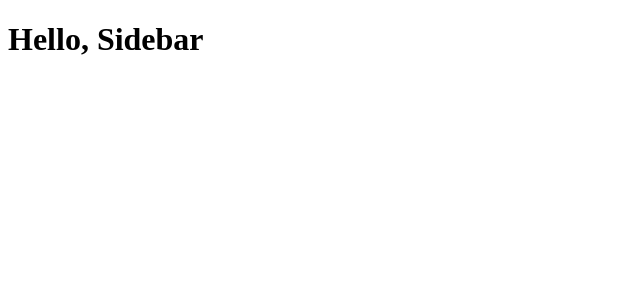
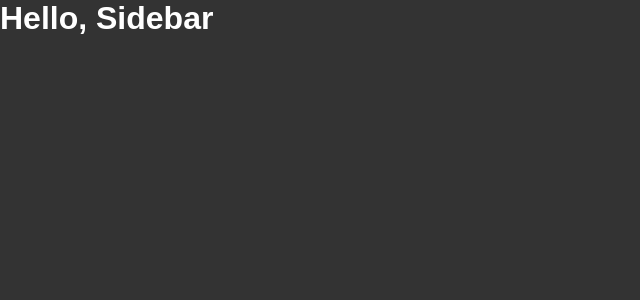
Before and after one commit to victorbadaro/sidebar, a React (Vite) app: page / in a window 1280 px wide. Shown: the top 300 px of the page, without its empty margins (0-640 px from the left). Built offline with nearby package versions, Linux system fonts and the light colour scheme.

Commit message:
styles: add basic global styles

```diff
--- a/src/App.tsx
+++ b/src/App.tsx
@@ -1,3 +1,10 @@
+import { GlobalStyles } from './styles/global';
+
 export function App() {
-  return <h1>Hello, Sidebar</h1>;
+  return (
+    <>
+      <GlobalStyles />
+      <h1>Hello, Sidebar</h1>
+    </>
+  );
 }
--- /dev/null
+++ b/src/styles/global.ts
@@ -0,0 +1,24 @@
+import { createGlobalStyle } from "styled-components";
+
+export const GlobalStyles = createGlobalStyle`
+  * {
+    margin: 0;
+    padding: 0;
+    box-sizing: border-box;
+  }
+
+  body {
+    font-family: Arial, Helvetica, sans-serif;
+    background-color: #333;
+    color: #fff;
+
+    a {
+      text-decoration: none;
+      color: inherit;
+    }
+
+    button {
+      cursor: pointer;
+    }
+  }
+`;
```
